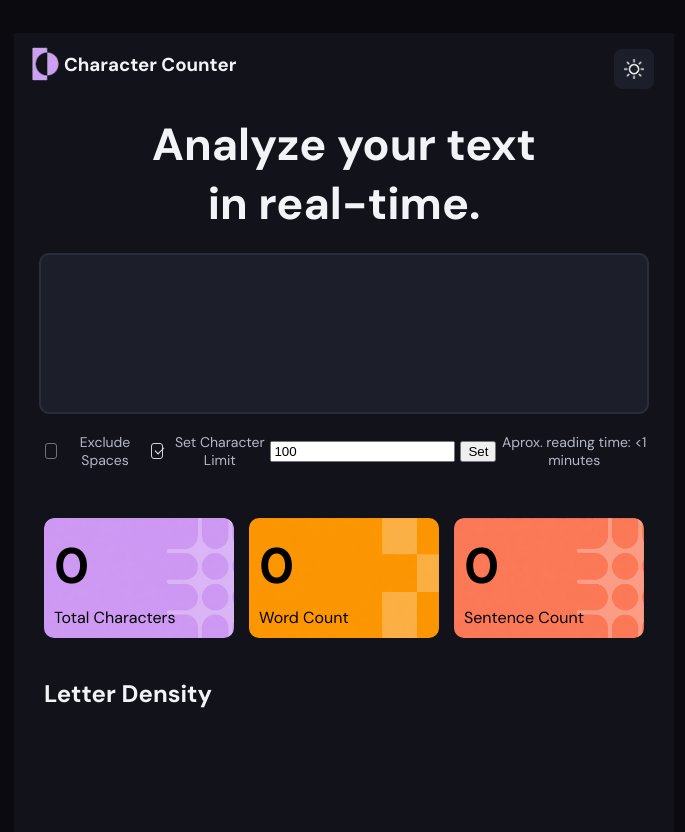
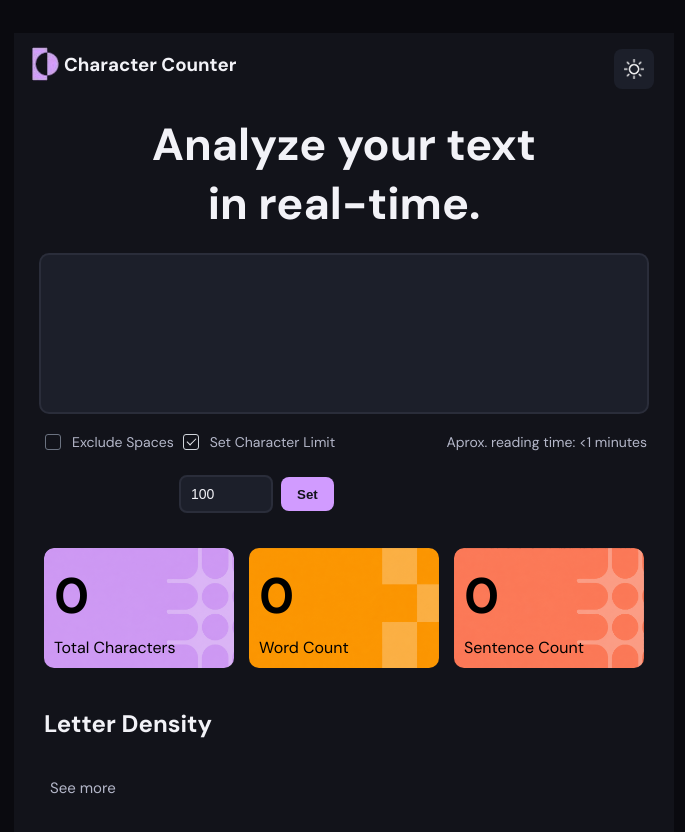
Before and after one commit to Valen58/TP-Final-Front-End, a React (Vite) app: page / in a window 1280 px wide. Both pictures are taken after a click on the checkbox 486 px from the left and 442 px from the top of the page. Shown: the top 832 px of the page, without its empty margins (296-981 px from the left). Built offline with nearby package versions, Linux system fonts and the light colour scheme.

Commit message:
added see more button and respositioned the limit characters button, also added styles to it

```diff
--- a/src/components/LetterDensity.jsx
+++ b/src/components/LetterDensity.jsx
@@ -3,14 +3,14 @@ import { DensityContext } from "../context/DensityContext"
 import { CounterContext } from "../context/CounterContext"
 
 function LetterDensity(){
-    const { countOnlyLetters } = useContext(DensityContext)
+    const { countOnlyLetters, showAllLetters, setShowAllLetters } = useContext(DensityContext)
     const { lettersUsed, noSpaces } = useContext(CounterContext)
 
     const onlyLetts = countOnlyLetters(noSpaces)
 
     return (
         <>
-        <div className="letter-density">
+        <div className={`letter-density ${showAllLetters ? "expanded" : ""}`}>
             <ul>
                 {lettersUsed.map((letter) => {
                     let percentage = onlyLetts.length > 0 ? (letter.apparitions / onlyLetts.length) * 100 : 0
--- a/src/components/TextArea.jsx
+++ b/src/components/TextArea.jsx
@@ -5,6 +5,7 @@ import { LetterDensity } from "./LetterDensity"
 
 function TextArea(){
     const {text, setText, wordCounter, wordList, sentenceList, sentenceCounter, excludeSpaces, setExcludeSpaces, showLetters, countWithoutSpaces, noSpaces, checkCharLimit, setCheckCharLimit, showCharSet, charLimit, applyCharLimit} = useContext(CounterContext)
+    const {showAllLetters, setShowAllLetters} = useContext(DensityContext)
     let readingTime = Math.ceil(wordList.length / 200)
     return(
         <>
@@ -22,25 +23,36 @@ function TextArea(){
 
             }}></textarea>
 
-            <div className="checkbox-area">
+        <div className="checkbox-area">
 
-                <input type="checkbox"
+            <input
+                type="checkbox"
                 checked={excludeSpaces}
                 className="checkbox"
-                onChange={(event) => setExcludeSpaces(event.target.checked)}/>
-                Exclude Spaces
+                onChange={(event) => setExcludeSpaces(event.target.checked)}
+            />
+            Exclude Spaces
 
-                <input type="checkbox"
-                checked = {checkCharLimit}
+            <input
+                type="checkbox"
+                checked={checkCharLimit}
                 className="checkbox"
                 onChange={(event) => setCheckCharLimit(event.target.checked)}
-                />
-                Set Character Limit
-                {checkCharLimit ? showCharSet() : null}
+            />
+            Set Character Limit
 
-                <p>Aprox. reading time: {readingTime < 1 ? "<1" : readingTime} {" "} {readingTime === 1 ? "minute" : "minutes"}</p>
+            <p>
+                Aprox. reading time: {readingTime < 1 ? "<1" : readingTime}{" "}
+                {readingTime === 1 ? "minute" : "minutes"}
+            </p>
 
+        </div>
+
+        {checkCharLimit && (
+            <div className="char-limit-container">
+                {showCharSet()}
             </div>
+        )}
 
             <div className="cards-area">
 
@@ -64,7 +76,12 @@ function TextArea(){
                 <h2>Letter Density</h2>
 
                 <LetterDensity/>
+
+            <button className="see-more-button" onClick={() => setShowAllLetters(!showAllLetters)}>
+                {showAllLetters ? "See less" : "See more"}
+            </button>
             </div>
+
         </>
     )
 }
--- a/src/context/CounterContext.jsx
+++ b/src/context/CounterContext.jsx
@@ -12,6 +12,7 @@ function CounterProvider({ children }) {
   const [charLimit, setCharLimit] = useState(0)
   const [inputLimit, setInputLimit] = useState(100)
   const [lettersUsed, setLettersUsed] = useState([])
+
 
 
   function wordCounter(text){
--- a/src/context/DensityContext.jsx
+++ b/src/context/DensityContext.jsx
@@ -3,7 +3,7 @@ import { createContext, useContext, useState } from "react"
 const DensityContext = createContext()
 
 function DensityProvider({ children }) {
-
+  const [showAllLetters, setShowAllLetters] = useState(false)
 
 
   function countOnlyLetters(text){
@@ -24,7 +24,7 @@ function DensityProvider({ children }) {
 
 
     return (
-    <DensityContext.Provider value={{ countOnlyLetters }}>
+    <DensityContext.Provider value={{ countOnlyLetters, showAllLetters, setShowAllLetters }}>
       {children}
     </DensityContext.Provider>
   );
--- a/src/index.css
+++ b/src/index.css
@@ -16,10 +16,12 @@ body{
 
 article{
     margin-top: 25px;
-    height: 860px;
+    min-height: 860px;
+    height: auto;
     width: 660px;
     background-color: var(--background-color);
     text-align: center;
+    padding-bottom: 40px;
 }
 
 .header-logo {
@@ -48,36 +50,6 @@ article{
 .config-button img {
     width: 20px;
     height: 20px;
-}
-
-.letter-density {
-    max-height: 150px;
-    overflow-y: auto;
-    overflow-x: hidden;
-}
-
-.letter-density ul {
-    list-style: none;
-    padding: 0;
-    margin: 0;
-}
-
-.letter-density::-webkit-scrollbar {
-    width: 8px;
-}
-
-.letter-density::-webkit-scrollbar-track {
-    background: #1C1F2A;
-    border-radius: 999px;
-}
-
-.letter-density::-webkit-scrollbar-thumb {
-    background: #6b7280;
-    border-radius: 999px;
-}
-
-.letter-density::-webkit-scrollbar-thumb:hover {
-    background: #D19BFF;
 }
 
 .character-header{
@@ -167,6 +139,74 @@ textarea{
     margin-right: 27px;
 }
 
+.char-limit-container{
+    margin-left: 165px;
+    margin-top: 8px;
+
+    display: flex;
+    gap: 8px;
+    align-items: center;
+}
+
+.char-limit-container{
+    margin-left: 165px;
+    margin-top: 10px;
+
+    display: flex;
+    align-items: center;
+    gap: 8px;
+}
+
+.char-limit-container input{
+    width: 70px;
+    height: 34px;
+
+    background-color: var(--card-color);
+    color: var(--primary-text);
+
+    border: 2px solid #2A2D3A;
+    border-radius: 8px;
+
+    padding: 0 10px;
+    font-size: 14px;
+
+    outline: none;
+}
+
+.char-limit-container input:focus{
+    border-color: #D19BFF;
+}
+
+.char-limit-container input::-webkit-inner-spin-button,
+.char-limit-container input::-webkit-outer-spin-button{
+    appearance: none;
+    margin: 0;
+}
+
+.char-limit-container button{
+    height: 34px;
+    padding: 0 16px;
+
+    background-color: #D19BFF;
+    color: #12131A;
+
+    border: none;
+    border-radius: 8px;
+
+    font-weight: 600;
+    cursor: pointer;
+
+    transition: .2s;
+}
+
+.char-limit-container button:hover{
+    background-color: #e0b7ff;
+}
+
+.char-limit-container button:active{
+    transform: scale(.97);
+}
+
 .cards-area{
     margin-top: 35px;
     display: flex;
@@ -249,6 +289,41 @@ textarea{
     text-align: left;
 }
 
+.letter-density {
+    max-height: 150px;
+    overflow-y: auto;
+    overflow-x: hidden;
+}
+
+.letter-density.expanded {
+    max-height: none;
+    overflow-y: visible;
+}
+
+.letter-density ul {
+    list-style: none;
+    padding: 0;
+    margin: 0;
+}
+
+.letter-density::-webkit-scrollbar {
+    width: 8px;
+}
+
+.letter-density::-webkit-scrollbar-track {
+    background: #1C1F2A;
+    border-radius: 999px;
+}
+
+.letter-density::-webkit-scrollbar-thumb {
+    background: #6b7280;
+    border-radius: 999px;
+}
+
+.letter-density::-webkit-scrollbar-thumb:hover {
+    background: #D19BFF;
+}
+
 progress{
     flex: 1;
     height: 10px;
@@ -286,3 +361,28 @@ progress::-webkit-progress-value{
     gap: 12px;
     margin-bottom: 8px;
 }
+
+.see-more-button{
+    margin-top: 18px;
+    background: transparent;
+    border: none;
+
+    color: var(--secondary-text);
+    font-size: 15px;
+    font-family: 'DM Sans', sans-serif;
+
+    display: flex;
+    align-items: center;
+    gap: 6px;
+
+    cursor: pointer;
+    transition: color .2s ease;
+}
+
+.see-more-button:hover{
+    color: var(--primary-text);
+}
+
+.see-more-button:active{
+    transform: scale(0.97);
+}
```
